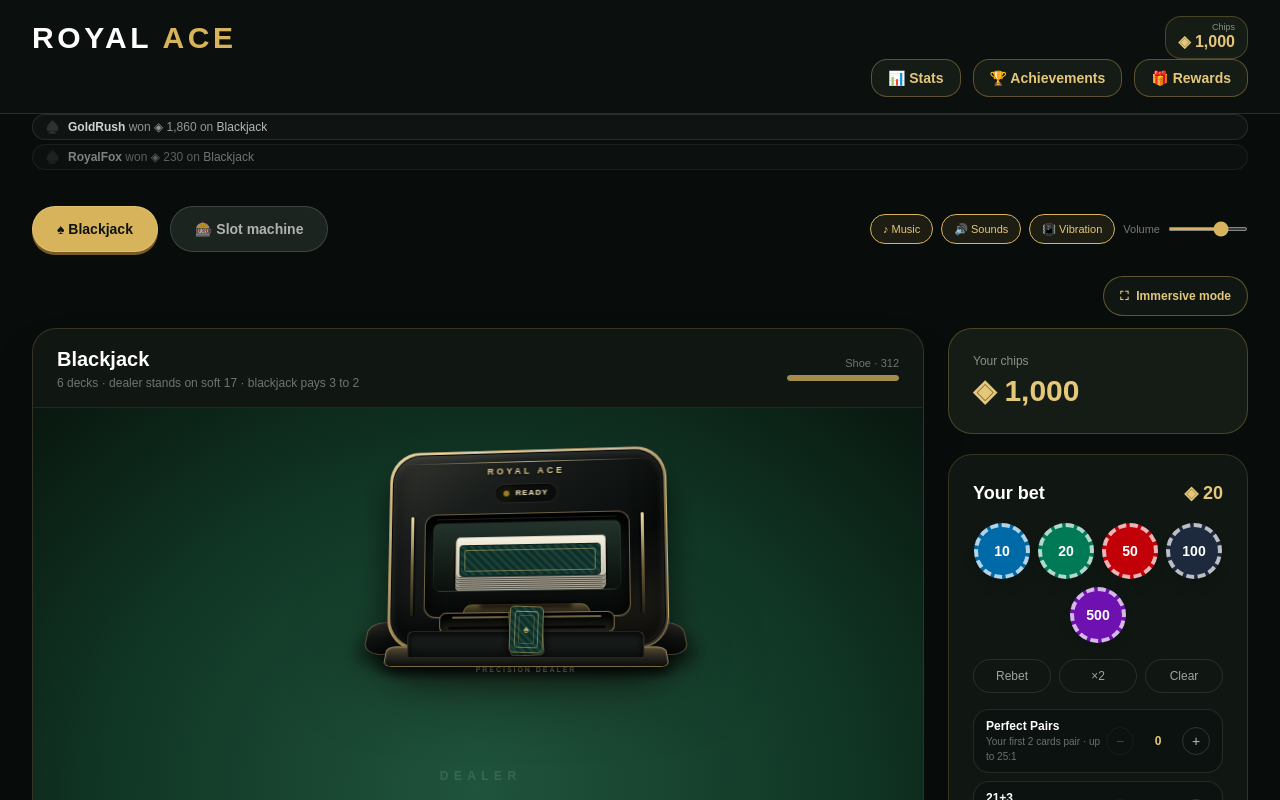
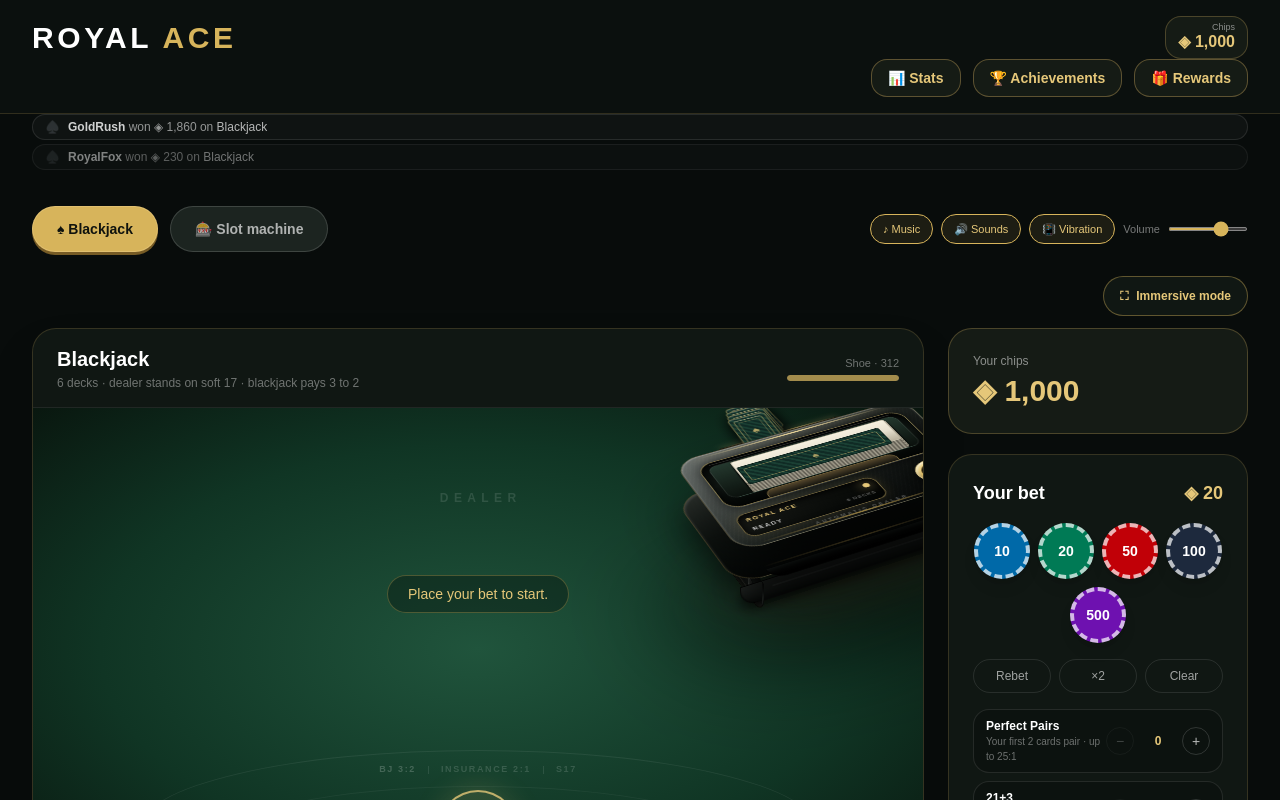
Before and after one commit to chritix7/royal-ace, a Next.js app: page / in a window 1280 px wide. Shown: the top 800 px of the page. Built offline with nearby package versions, Linux system fonts and the light colour scheme.

Commit message:
Update DealerShoe.tsx

```diff
--- a/components/DealerShoe.tsx
+++ b/components/DealerShoe.tsx
@@ -11,28 +11,35 @@ type DealerShoeProps = {
   dealTick?: number;
 };
 
-const STATUS_STYLES: Record<ShoeStatus["tone"], { dot: string; text: string; glow: string }> = {
-  gold: { dot: "bg-amber-300", text: "text-amber-100", glow: "shadow-[0_0_12px_rgba(251,191,36,.65)]" },
-  green: { dot: "bg-emerald-400", text: "text-emerald-100", glow: "shadow-[0_0_12px_rgba(52,211,153,.65)]" },
-  red: { dot: "bg-red-400", text: "text-red-100", glow: "shadow-[0_0_12px_rgba(248,113,113,.7)]" },
-  orange: { dot: "bg-orange-400", text: "text-orange-100", glow: "shadow-[0_0_12px_rgba(251,146,60,.7)]" },
-  white: { dot: "bg-white", text: "text-white", glow: "shadow-[0_0_12px_rgba(255,255,255,.6)]" },
+const CARD_BG =
+  "repeating-linear-gradient(45deg, #102b25 0 3px, #1a4034 3px 6px), linear-gradient(135deg, #245b49, #102b25)";
+
+const STATUS_STYLES: Record<ShoeStatus["tone"], string> = {
+  gold: "bg-[#e5c779] shadow-[0_0_13px_rgba(229,199,121,0.9)]",
+  green: "bg-emerald-400 shadow-[0_0_13px_rgba(52,211,153,0.9)]",
+  red: "bg-red-400 shadow-[0_0_13px_rgba(248,113,113,0.9)]",
+  orange: "bg-orange-400 shadow-[0_0_13px_rgba(251,146,60,0.9)]",
+  white: "bg-white shadow-[0_0_13px_rgba(255,255,255,0.85)]",
 };
 
-const CARD_BACK =
-  "repeating-linear-gradient(45deg,#102d28 0 3px,#174237 3px 6px),linear-gradient(135deg,#245b49,#102b25)";
-
-function CardBack({ className = "", style }: { className?: string; style?: React.CSSProperties }) {
+function ShoeCard({
+  className = "",
+  style,
+}: {
+  className?: string;
+  style?: React.CSSProperties;
+}) {
   return (
     <div
       aria-hidden="true"
-      className={`absolute rounded-[5px] border border-[#c9a85f]/55 bg-[#122d27] shadow-[0_5px_12px_rgba(0,0,0,.55)] ${className}`}
-      style={{ background: CARD_BACK, ...style }}
+      className={`absolute h-[58px] w-[42px] overflow-hidden rounded-[5px] border border-[#c6a85e]/60 shadow-[0_10px_18px_rgba(0,0,0,0.62),inset_0_1px_1px_rgba(255,255,255,.28)] ${className}`}
+      style={{ background: CARD_BG, ...style }}
     >
-      <div className="absolute inset-[4px] rounded-[3px] border border-[#e4c77c]/45" />
-      <div className="absolute inset-[8px] rounded-[2px] border border-[#e4c77c]/25" />
-      <div className="absolute inset-0 flex items-center justify-center text-[11px] text-[#dfc47b]/80">♠</div>
-      <div className="absolute inset-x-[5px] top-[4px] h-px bg-white/20" />
+      <div className="absolute inset-[4px] rounded-[3px] border border-[#e4c879]/55" />
+      <div className="absolute inset-[8px] rounded-[2px] border border-[#e4c879]/30" />
+      <div className="absolute inset-0 flex items-center justify-center text-[15px] text-[#e4c879]/80">♠</div>
+      <div className="absolute inset-x-[5px] top-[4px] h-px bg-white/25" />
+      <div className="absolute bottom-[4px] right-[5px] text-[5px] font-black tracking-widest text-[#e4c879]/55">RA</div>
     </div>
   );
 }
@@ -42,100 +49,175 @@ export default function DealerShoe({
   status = { label: "Ready", tone: "gold" },
   dealTick = 0,
 }: DealerShoeProps) {
-  const [cycle, setCycle] = useState<"idle" | "dispense">("idle");
+  const [cycle, setCycle] = useState<"idle" | "dispense" | "refill">("idle");
   const firstTick = useRef(true);
-  const tone = STATUS_STYLES[status.tone] ?? STATUS_STYLES.gold;
+  const toneStyle = STATUS_STYLES[status.tone] ?? STATUS_STYLES.gold;
+  const isActive = status.tone === "orange" || status.label.toLowerCase() === "dealing";
 
   useEffect(() => {
     if (firstTick.current) {
       firstTick.current = false;
       return;
     }
+
     setCycle("dispense");
-    const timer = window.setTimeout(() => setCycle("idle"), 780);
-    return () => window.clearTimeout(timer);
+    const refillTimer = window.setTimeout(() => setCycle("refill"), 450);
+    const idleTimer = window.setTimeout(() => setCycle("idle"), 950);
+    return () => {
+      window.clearTimeout(refillTimer);
+      window.clearTimeout(idleTimer);
+    };
   }, [dealTick]);
 
   return (
-    <div className={`relative isolate mx-auto w-full max-w-[440px] select-none ${className}`}>
+    <div
+      id="dealer-shoe"
+      aria-hidden="true"
+      className={`pointer-events-none select-none ${className}`}
+      style={{ perspective: "1500px" }}
+    >
       <style>{`
-        @keyframes shoe-card-out {
-          0% { transform: translate3d(0,0,0) rotate(-2deg) scale(.96); opacity: 0; }
-          15% { opacity: 1; }
-          62% { transform: translate3d(0,45px,0) rotate(2deg) scale(1); opacity: 1; }
-          100% { transform: translate3d(0,78px,0) rotate(5deg) scale(.92); opacity: 0; }
+        @keyframes royal-card-dispense {
+          0% { transform: translate3d(0, 0, 8px) rotate(-1deg); opacity: 1; }
+          58% { transform: translate3d(1px, -42px, 15px) rotate(1deg); opacity: 1; }
+          100% { transform: translate3d(3px, -74px, 18px) rotate(3deg); opacity: 0; }
         }
-        @keyframes shoe-pulse { 0%,100% { opacity:.58; } 50% { opacity:1; } }
-        @keyframes shoe-shine { 0% { transform:translateX(-130%) skewX(-18deg); } 100% { transform:translateX(240%) skewX(-18deg); } }
+        @keyframes royal-stack-rise {
+          0% { transform: translate3d(0, 12px, 0) rotate(-4deg) scale(.92); opacity: 0; }
+          75% { transform: translate3d(0, -2px, 0) rotate(1deg) scale(1.015); opacity: 1; }
+          100% { transform: translate3d(0, 0, 0) rotate(0) scale(1); opacity: 1; }
+        }
+        @keyframes royal-card-enter {
+          0% { transform: translateY(-26px) rotate(-7deg); opacity: 0; }
+          100% { transform: translateY(0) rotate(0); opacity: 1; }
+        }
+        @keyframes royal-status-pulse {
+          0%, 100% { opacity: .55; transform: scale(.82); }
+          50% { opacity: 1; transform: scale(1.16); }
+        }
+        @keyframes royal-sheen {
+          0%, 58% { transform: translateX(-150%) skewX(-18deg); }
+          86%, 100% { transform: translateX(260%) skewX(-18deg); }
+        }
         @media (prefers-reduced-motion: reduce) {
-          .shoe-motion { animation-duration: .01ms !important; animation-iteration-count: 1 !important; }
+          .royal-motion { animation-duration: .01ms !important; animation-iteration-count: 1 !important; }
         }
       `}</style>
 
-      <div className="relative mx-auto h-[278px] w-full max-w-[390px] [perspective:1100px]">
-        {/* Ambient table shadow */}
-        <div className="absolute bottom-[11px] left-[7%] right-[7%] h-[38px] rounded-[50%] bg-black/70 blur-2xl" />
-        <div className="absolute bottom-[19px] left-[12%] right-[12%] h-[30px] rounded-[50%] bg-amber-950/45 blur-xl" />
+      <div
+        className="relative h-[230px] w-[300px] [transform-style:preserve-3d]"
+        style={{ transform: "rotateX(54deg) rotateZ(-27deg)" }}
+      >
+        {/* Soft table contact shadow and warm reflected light */}
+        <div className="absolute left-[-8px] top-[100px] h-[170px] w-[320px] rounded-[70px] bg-black/70 blur-3xl" style={{ transform: "translateZ(-52px)" }} />
+        <div className="absolute left-[28px] top-[137px] h-[95px] w-[250px] rounded-full bg-[#d7b45b]/10 blur-2xl" style={{ transform: "translateZ(-30px)" }} />
 
-        {/* Lower chassis */}
-        <div className="absolute bottom-[17px] left-[9%] right-[9%] h-[54px] rounded-[18px] border border-[#d8bc77]/40 bg-gradient-to-b from-[#34312a] via-[#111412] to-[#050707] shadow-[0_17px_22px_rgba(0,0,0,.7),inset_0_1px_1px_rgba(255,255,255,.18)] [transform:rotateX(58deg)]" />
+        {/* Satin black lower body */}
+        <div className="absolute left-[12px] top-[67px] h-[150px] w-[276px] rounded-[30px] border border-[#b69b5a]/35 bg-gradient-to-b from-[#303631] via-[#101512] to-[#030504] shadow-[0_28px_38px_rgba(0,0,0,.68),inset_0_2px_3px_rgba(255,255,255,.18)]" style={{ transform: "translateZ(14px)" }}>
+          <div className="absolute inset-x-5 top-2 h-px bg-gradient-to-r from-transparent via-white/30 to-transparent" />
+          <div className="absolute inset-x-8 bottom-3 h-[2px] rounded-full bg-gradient-to-r from-transparent via-[#d7b45b]/55 to-transparent" />
+          <div className="absolute bottom-[-8px] left-8 right-8 h-[16px] rounded-b-[18px] border-x border-b border-black/80 bg-gradient-to-b from-[#111513] to-black" />
+        </div>
 
-        {/* Main molded shell */}
-        <div className="absolute left-1/2 top-[43px] h-[202px] w-[72%] -translate-x-1/2 rounded-[31px] border border-[#dfc47c]/55 bg-gradient-to-br from-[#d8c184] via-[#8e7848] to-[#2a271e] p-[2px] shadow-[0_25px_32px_rgba(0,0,0,.65),inset_0_1px_2px_rgba(255,255,255,.7)] [transform:rotateX(9deg)_rotateY(-7deg)]">
-          <div className="relative h-full overflow-hidden rounded-[29px] border border-black/70 bg-[linear-gradient(145deg,#34352f_0%,#191d1b_28%,#080b0b_68%,#28251d_100%)] shadow-[inset_0_2px_9px_rgba(255,255,255,.13),inset_0_-18px_26px_rgba(0,0,0,.7)]">
-            <div className="absolute inset-x-3 top-2 h-[1px] bg-gradient-to-r from-transparent via-[#f7e7b2]/70 to-transparent" />
-            <div className="absolute -left-12 top-0 h-full w-16 bg-gradient-to-r from-transparent via-white/10 to-transparent shoe-motion" style={{ animation: "shoe-shine 5.5s ease-in-out infinite" }} />
-
-            {/* Brand plate and ready indicator */}
-            <div className="absolute left-1/2 top-[12px] flex -translate-x-1/2 flex-col items-center">
-              <div className="whitespace-nowrap text-[9px] font-black tracking-[.34em] text-[#e5cf93] drop-shadow-[0_1px_2px_#000]">ROYAL ACE</div>
-              <div className="mt-[5px] flex items-center gap-[6px] rounded-full border border-white/10 bg-black/50 px-[8px] py-[3px] shadow-[inset_0_1px_2px_rgba(0,0,0,.8)]">
-                <span className={`h-[6px] w-[6px] rounded-full ${tone.dot} ${tone.glow}`} style={{ animation: "shoe-pulse 1.8s ease-in-out infinite" }} />
-                <span className={`max-w-[102px] truncate text-[8px] font-bold uppercase tracking-[.14em] ${tone.text}`}>{status.label}</span>
+        {/* Left and right cast-metal sides */}
+        <div className="absolute left-0 top-[49px] h-[161px] w-[42px] rounded-l-[26px] border border-black/80 bg-gradient-to-r from-[#050807] via-[#1c211e] to-[#090c0a] shadow-[inset_2px_0_4px_rgba(255,255,255,.08)]" style={{ transform: "rotateY(-90deg) translateZ(0px)", transformOrigin: "right center" }}>
+          <div className="absolute inset-y-6 left-[7px] w-[2px] rounded-full bg-white/10" />
+          <div className="absolute bottom-6 left-3 h-3 w-3 rounded-full border border-white/15 bg-gradient-to-b from-[#4b504b] to-[#111412] shadow-[0_2px_4px_#000]" />
+        </div>
+        <div className="absolute right-0 top-[49px] h-[161px] w-[42px] rounded-r-[26px] border border-black/80 bg-gradient-to-l from-[#050807] via-[#222824] to-[#0a0d0b] shadow-[inset_-2px_0_5px_rgba(255,255,255,.12)]" style={{ transform: "rotateY(90deg)", transformOrigin: "left center" }}>
+          <div className="absolute inset-y-5 right-[6px] w-[2px] rounded-full bg-white/20" />
+          <div className="absolute right-3 top-10 flex flex-col gap-[6px]">
+            {[0, 1, 2, 3, 4, 5].map((i) => <div key={i} className="h-[3px] w-[19px] rounded-full bg-black/90 shadow-[inset_0_1px_2px_rgba(255,255,255,.12)]" />)}
           </div>
         </div>
 
-            {/* Recessed card window */}
-            <div className="absolute left-[12%] right-[12%] top-[61px] h-[105px] overflow-hidden rounded-[12px] border border-[#a9915b]/65 bg-[linear-gradient(180deg,#020706,#101512_45%,#050807)] shadow-[inset_0_8px_15px_rgba(0,0,0,.95),0_1px_0_rgba(255,255,255,.16)]">
-              <div className="absolute inset-x-2 top-[8px] h-[70px] overflow-hidden rounded-[8px] border border-white/5 bg-gradient-to-b from-[#23332b] to-[#0b100d]">
-                {/* Deep stack, individually edged for a physical deck impression */}
-                {Array.from({ length: 8 }, (_, i) => (
-                  <div key={i} className="absolute left-[12%] right-[8%] h-[40px] rounded-[4px] border border-[#d8d1bb]/70 bg-gradient-to-b from-[#f5f0df] to-[#c9c1ad] shadow-[0_1px_2px_rgba(0,0,0,.8)]" style={{ bottom: `${i * 2}px`, transform: `translateX(${i % 2 ? 1 : 0}px)` }} />
+        {/* Player-facing fascia */}
+        <div className="absolute left-[20px] top-[205px] h-[25px] w-[260px] rounded-b-[20px] border border-black/80 bg-gradient-to-b from-[#282d2a] to-[#050706] shadow-[0_8px_12px_rgba(0,0,0,.6)]" style={{ transform: "rotateX(-90deg)", transformOrigin: "top center" }}>
+          <div className="mx-8 mt-2 h-[2px] rounded-full bg-white/[0.08]" />
+        </div>
+
+        {/* Main polished upper shell */}
+        <div className="absolute left-[20px] top-[49px] h-[160px] w-[260px] overflow-hidden rounded-[26px] border border-[#d5c18d]/30 bg-gradient-to-br from-[#4a514d] via-[#202522] to-[#070a09] shadow-[0_55px_90px_rgba(0,0,0,.8),inset_0_1px_2px_rgba(255,255,255,.35)]" style={{ transform: "translateZ(44px)" }}>
+          <div className="absolute inset-0 opacity-[.16]" style={{ background: "repeating-linear-gradient(115deg,rgba(255,255,255,.12) 0 1px,transparent 1px 4px)" }} />
+          <div className="absolute inset-0 bg-gradient-to-br from-white/20 via-transparent to-black/65" />
+          <div className="royal-motion absolute -left-16 top-[-20px] h-[210px] w-[52px] bg-gradient-to-r from-transparent via-white/20 to-transparent blur-md" style={{ animation: "royal-sheen 7s ease-in-out infinite" }} />
+          <div className="absolute inset-x-5 top-[3px] h-[2px] rounded-full bg-gradient-to-r from-transparent via-[#f3dda0] to-transparent shadow-[0_0_12px_rgba(229,199,121,.45)]" />
+          <div className="absolute inset-x-5 bottom-[3px] h-[2px] rounded-full bg-gradient-to-r from-transparent via-[#d7b45b]/65 to-transparent" />
+
+          {/* Recessed smoked-glass deck window */}
+          <div className="absolute left-[16px] top-[15px] h-[81px] w-[228px] overflow-hidden rounded-[17px] border border-[#dfc77e]/55 bg-gradient-to-b from-[#080c0a] via-[#111713] to-[#030504] shadow-[inset_0_5px_14px_rgba(0,0,0,.95),0_1px_0_rgba(255,255,255,.18),0_0_16px_rgba(0,0,0,.6)]">
+            <div className="absolute inset-x-2 top-[6px] h-[59px] overflow-hidden rounded-[10px] border border-white/[.08] bg-gradient-to-b from-[#24382e] to-[#0b110d]">
+              {Array.from({ length: 9 }, (_, i) => (
+                <div key={i} className="absolute left-[23px] right-[13px] h-[40px] rounded-[3px] border border-[#a9a18b]/60 bg-gradient-to-b from-[#f5f0df] via-[#e7e0cf] to-[#b9b19c] shadow-[0_1px_2px_rgba(0,0,0,.65)]" style={{ bottom: `${i * 2}px`, transform: `translateX(${i % 2 ? 1 : 0}px)` }} />
               ))}
-                <div className="absolute left-[14%] right-[10%] bottom-[14px] h-[32px] overflow-hidden rounded-[4px] border border-black/35" style={{ background: CARD_BACK }}>
-                  <div className="absolute inset-[4px] rounded-[2px] border border-[#d8bd72]/50" />
+              <div className="absolute inset-x-[25px] bottom-[13px] h-[32px] overflow-hidden rounded-[3px] border border-black/40" style={{ background: CARD_BG }}>
+                <div className="absolute inset-[4px] rounded-[2px] border border-[#e5c779]/45" />
+                <div className="absolute inset-0 flex items-center justify-center text-[13px] text-[#e5c779]/70">♠</div>
               </div>
             </div>
-              <div className="absolute bottom-0 left-[19%] right-[19%] h-[12px] rounded-t-[9px] border-x border-t border-[#a98e4f]/55 bg-gradient-to-b from-[#5b4d2e] to-[#171610]" />
-              <div className="absolute inset-x-3 top-[4px] h-[1px] bg-white/10" />
+            <div className="absolute inset-x-[42px] bottom-0 h-[13px] rounded-t-[9px] border-x border-t border-[#a98f54]/60 bg-gradient-to-b from-[#55472c] to-[#171610]" />
+            <div className="absolute inset-x-3 top-[3px] h-px bg-white/15" />
           </div>
 
-            {/* Chrome trim rails */}
-            <div className="absolute left-[7%] top-[63px] h-[101px] w-[3px] rounded-full bg-gradient-to-b from-[#f1dfa5] via-[#75633b] to-[#211f18] shadow-[1px_0_3px_#000]" />
-            <div className="absolute right-[7%] top-[63px] h-[101px] w-[3px] rounded-full bg-gradient-to-b from-[#f1dfa5] via-[#75633b] to-[#211f18] shadow-[-1px_0_3px_#000]" />
-
-            {/* Ejection mouth */}
-            <div className="absolute bottom-[12px] left-[18%] right-[18%] h-[21px] rounded-[7px] border border-[#b59b61]/65 bg-gradient-to-b from-[#020403] to-[#25231c] shadow-[inset_0_4px_7px_rgba(0,0,0,.95),0_1px_0_rgba(255,255,255,.16)]">
-              <div className="absolute inset-x-3 top-[3px] h-[2px] rounded-full bg-[#d9c27e]/50" />
-              <div className="absolute inset-x-2 bottom-[3px] h-[3px] rounded-full bg-black/80" />
+          {/* Status display */}
+          <div className="absolute bottom-[14px] left-[15px] h-[37px] w-[148px] rounded-[11px] border border-[#e5c779]/45 bg-[linear-gradient(150deg,#171915,#020403)] shadow-[inset_0_3px_10px_rgba(0,0,0,.95),0_0_15px_rgba(215,180,91,.13)]">
+            <div className="absolute inset-x-2 top-[5px] flex items-center justify-between">
+              <span className="text-[7px] font-black uppercase tracking-[.2em] text-[#e5c779]">ROYAL ACE</span>
+              <span className="relative flex h-[7px] w-[7px]">
+                {isActive && <span className={`absolute inset-0 rounded-full ${toneStyle}`} style={{ animation: "royal-status-pulse 1.2s ease-in-out infinite" }} />}
+                <span className={`relative h-[7px] w-[7px] rounded-full ${toneStyle}`} />
+              </span>
             </div>
-            <div className="absolute bottom-[37px] left-1/2 h-[5px] w-[34%] -translate-x-1/2 rounded-full bg-black/80 blur-[2px]" />
+            <div className="absolute inset-x-2 bottom-[5px] flex items-center justify-between gap-2">
+              <span className="max-w-[82px] truncate text-[7px] font-bold uppercase tracking-[.18em] text-white/75">{status.label}</span>
+              <span className="text-[6px] font-bold tabular-nums tracking-[.13em] text-white/35">6 DECKS</span>
             </div>
           </div>
 
-        {/* Output card and staging tray */}
-        <div className="absolute bottom-[3px] left-1/2 z-20 h-[73px] w-[66%] -translate-x-1/2 [transform-style:preserve-3d]">
-          <div className="absolute bottom-[5px] left-1/2 h-[35px] w-[110%] -translate-x-1/2 rounded-[9px] border border-[#d7bd7a]/55 bg-gradient-to-b from-[#5a4c2e] via-[#29271f] to-[#0a0d0c] shadow-[0_12px_15px_rgba(0,0,0,.65),inset_0_2px_2px_rgba(255,255,255,.22)] [transform:rotateX(60deg)]" />
-          <div className="absolute bottom-[18px] left-[4%] right-[4%] h-[30px] rounded-[6px] border border-white/10 bg-gradient-to-b from-[#202522] to-[#090c0b] shadow-[inset_0_4px_7px_rgba(0,0,0,.8)]" />
-          <CardBack className="bottom-[23px] left-1/2 z-10 h-[47px] w-[34px] -translate-x-1/2 rotate-[-3deg]" />
-          <CardBack className="bottom-[26px] left-1/2 z-20 h-[47px] w-[34px] -translate-x-1/2 rotate-[2deg]" />
-          {cycle === "dispense" && (
-            <CardBack
-              className="shoe-motion z-30 h-[49px] w-[35px]"
-              style={{ left: "calc(50% - 17px)", bottom: "36px", animation: "shoe-card-out 760ms cubic-bezier(.2,.75,.25,1) both" }}
+          {/* Machined gold control dial */}
+          <div className="absolute bottom-[13px] right-[18px] flex h-[37px] w-[37px] items-center justify-center rounded-full border border-[#f4dfa2]/75 bg-[linear-gradient(145deg,#fff0b5_0%,#d7b45b_42%,#71571f_100%)] shadow-[0_7px_13px_rgba(0,0,0,.72),inset_0_2px_3px_rgba(255,255,255,.65),inset_0_-3px_5px_rgba(0,0,0,.35)]">
+            <div className="absolute inset-[5px] rounded-full border border-[#624b1e]/70 bg-gradient-to-b from-[#30281a] to-[#090b09] shadow-[inset_0_2px_4px_#000]" />
+            <div className="absolute left-[9px] top-[7px] h-[3px] w-[13px] rotate-[-28deg] rounded-full bg-white/50 blur-[.3px]" />
+            <div className="relative h-[5px] w-[5px] rounded-full bg-[#d7b45b] shadow-[0_0_6px_rgba(229,199,121,.7)]" />
+          </div>
+          <div className="absolute bottom-[2px] left-1/2 -translate-x-1/2 text-[6px] font-black uppercase tracking-[.38em] text-white/30">Automatic Dealer</div>
+        </div>
+
+        {/* Integrated output ramp and eject slot */}
+        <div className="absolute left-[67px] top-[-49px] h-[111px] w-[166px]" style={{ transform: "translateZ(24px)" }}>
+          <div className="absolute inset-x-0 bottom-0 h-[36px] rounded-[12px] border border-[#c9ad68]/40 bg-gradient-to-b from-[#333a36] via-[#171c19] to-[#050807] shadow-[0_17px_27px_rgba(0,0,0,.72),inset_0_1px_2px_rgba(255,255,255,.22)]" />
+          <div className="absolute inset-x-3 bottom-[31px] h-[11px] rounded-full border border-[#c9ad68]/20 bg-black shadow-[inset_0_4px_8px_rgba(0,0,0,.98)]" />
+          <div className="absolute inset-x-4 bottom-[41px] h-[2px] rounded-full bg-gradient-to-r from-transparent via-[#e5c779]/80 to-transparent shadow-[0_0_8px_rgba(229,199,121,.55)]" />
+          {/* Staged card stack, offset to show individual paper edges */}
+          {[0, 1, 2, 3].map((i) => {
+            const isTop = i === 3;
+            const offset = (3 - i) * 7;
+            const dispensing = isTop && cycle === "dispense";
+            const rising = cycle === "refill";
+            return (
+              <ShoeCard
+                key={i}
+                className={dispensing ? "royal-motion" : rising ? "royal-motion" : ""}
+                style={{
+                  left: `${42 + offset * 0.38}px`,
+                  bottom: `${28 + offset}px`,
+                  transform: `translateZ(${3 + i * 3}px) rotate(${(i - 1.5) * 1.35}deg)`,
+                  animation: dispensing
+                    ? "royal-card-dispense 450ms cubic-bezier(.2,.75,.3,1) both"
+                    : rising
+                      ? "royal-stack-rise 480ms cubic-bezier(.2,.8,.25,1) both"
+                      : undefined,
+                }}
               />
+            );
+          })}
+          {cycle === "refill" && (
+            <div className="royal-motion absolute left-[43px] bottom-[27px] h-[58px] w-[42px] rounded-[5px] border border-[#c6a85e]/60 shadow-[0_10px_18px_rgba(0,0,0,.6)]" style={{ background: CARD_BG, animation: "royal-card-enter 430ms cubic-bezier(.18,.75,.25,1) both" }}>
+              <div className="absolute inset-[4px] rounded-[3px] border border-[#e4c879]/55" />
+              <div className="absolute inset-0 flex items-center justify-center text-[15px] text-[#e4c879]/80">♠</div>
+            </div>
           )}
-          <div className="absolute bottom-[4px] left-1/2 z-30 -translate-x-1/2 whitespace-nowrap text-[7px] font-bold tracking-[.28em] text-[#c9b77f]/80">PRECISION DEALER</div>
+          <div className="absolute bottom-[2px] left-1/2 z-20 -translate-x-1/2 whitespace-nowrap text-[6px] font-bold uppercase tracking-[.3em] text-[#d3bd7d]/75">Precision card delivery</div>
         </div>
       </div>
     </div>
```
Lines whose indentation alone changed are shown as unchanged.
